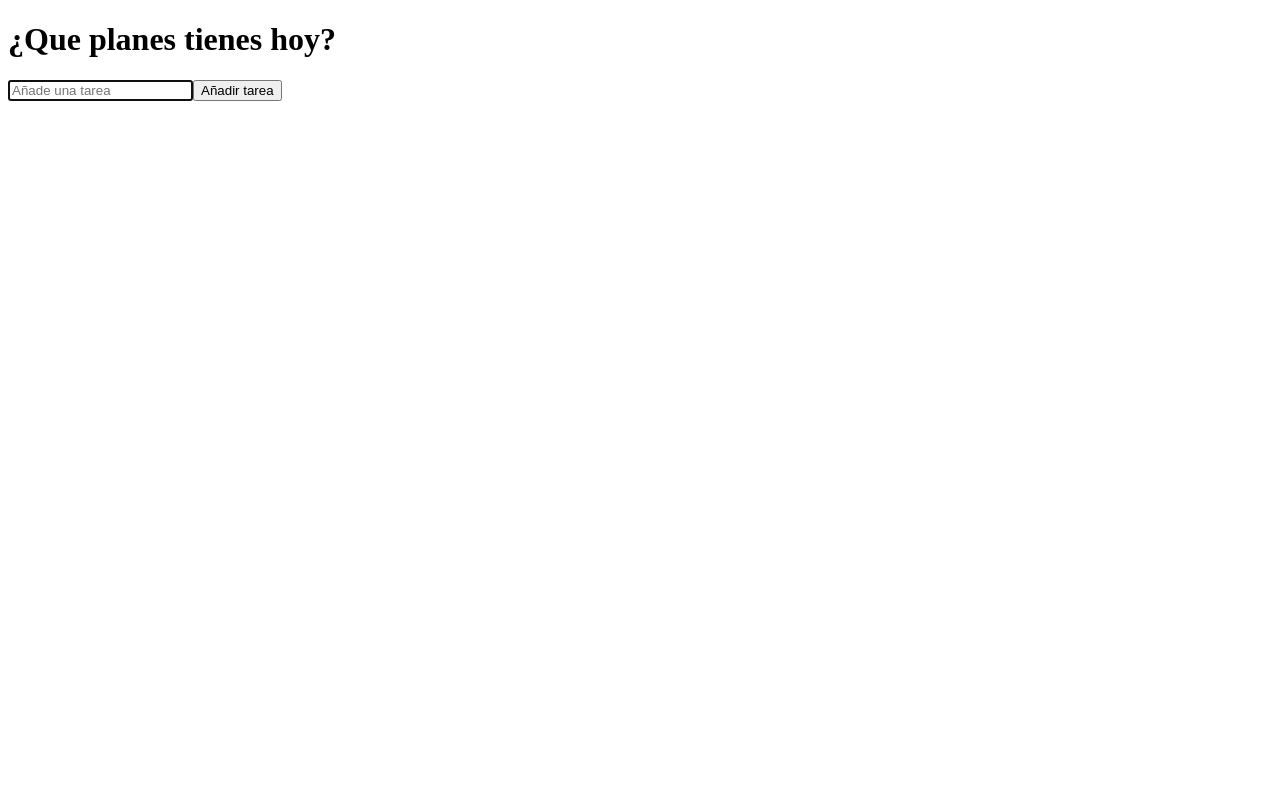
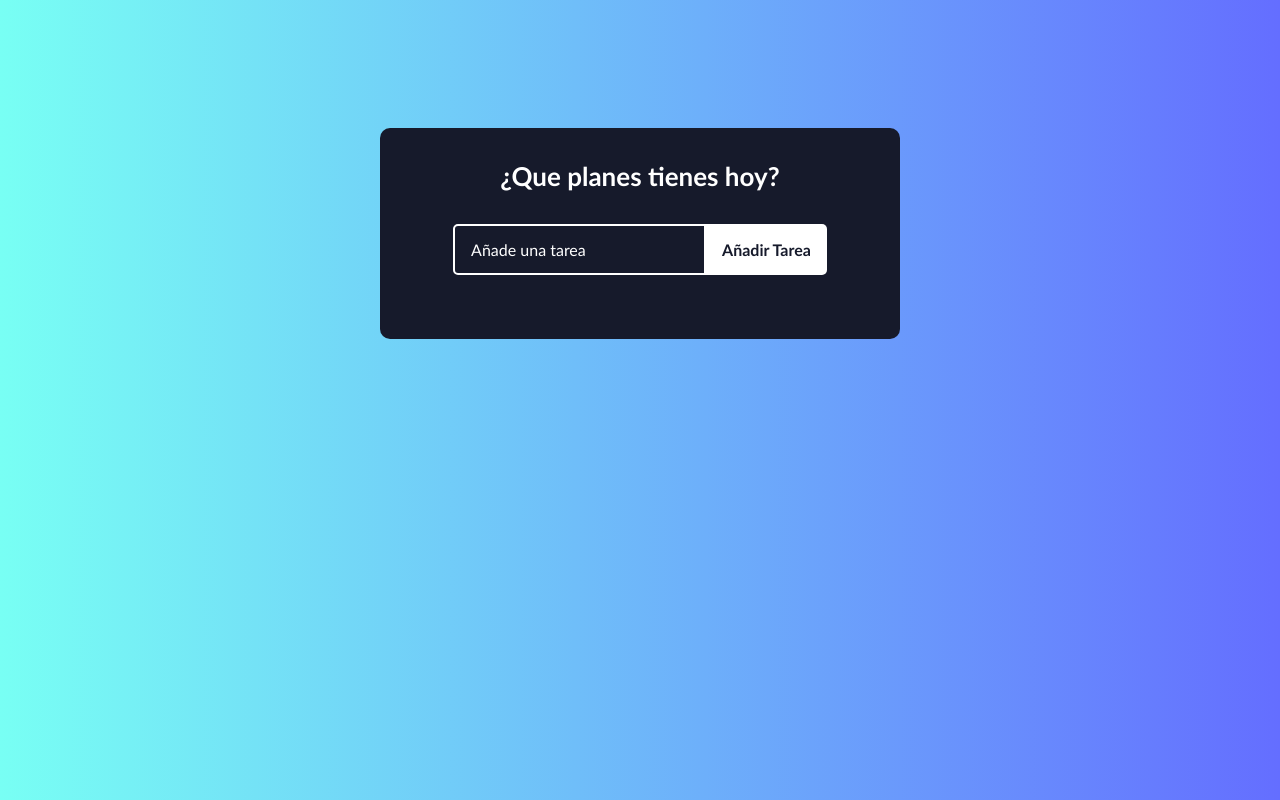
Before and after one commit to gabyballester/todoapp-react., a React (Create React App) app: page / in a window 1280 px wide. Built offline with nearby package versions, Linux system fonts and the light colour scheme.

Commit message:
Apply styles

```diff
--- a/src/App.css
+++ /dev/null
@@ -1,38 +0,0 @@
-.App {
-  text-align: center;
-}
-
-.App-logo {
-  height: 40vmin;
-  pointer-events: none;
-}
-
-@media (prefers-reduced-motion: no-preference) {
-  .App-logo {
-    animation: App-logo-spin infinite 20s linear;
-  }
-}
-
-.App-header {
-  background-color: #282c34;
-  min-height: 100vh;
-  display: flex;
-  flex-direction: column;
-  align-items: center;
-  justify-content: center;
-  font-size: calc(10px + 2vmin);
-  color: white;
-}
-
-.App-link {
-  color: #61dafb;
-}
-
-@keyframes App-logo-spin {
-  from {
-    transform: rotate(0deg);
-  }
-  to {
-    transform: rotate(360deg);
-  }
-}
--- a/src/App.js
+++ b/src/App.js
@@ -1,5 +1,5 @@
 import TodoList from './components/TodoList';
-import './App.css';
+import './App.scss';
 
 function App() {
   return (
--- /dev/null
+++ b/src/App.scss
@@ -0,0 +1,169 @@
+ // --- Variables ---
+ $mainRadius: 10px;
+ $secondRadius: 5px;
+ //----
+ $mediaBreackPoint: 430px;
+ $inputButtonWidth: 320px;
+ //----
+ $mainColor: #161a2b;
+ $lightColor: #e4e4e4;
+ //----
+ $mainFontSize: 26px;
+ $secondFontSize: 16px;
+
+
+ * {
+   box-sizing: border-box;
+   margin: 0;
+   padding: 0;
+   font-family: 'Trebuchet MS', 'Lucida Sans Unicode', 'Lucida Grande',
+     'Lucida Sans', Arial, sans-serif;
+ }
+
+ html {
+   height: 100vh;
+ }
+
+ body {
+   background: linear-gradient(90deg,
+       rgb(120, 255, 244) 0%,
+       rgb(100, 110, 255) 100%);
+ }
+
+ .todo-app {
+   display: flex;
+   flex-direction: column;
+   justify-content: flex-start;
+   max-width: 520px;
+   background: $mainColor;
+   text-align: center;
+   margin: 128px auto;
+   border-radius: $mainRadius;
+   padding-bottom: 32px;
+ }
+
+ h1 {
+   margin: 32px 0;
+   color: #fff;
+   font-size: $mainFontSize;
+ }
+
+ .complete {
+   text-decoration: line-through;
+   opacity: 0.4;
+ }
+
+ .todo-form {
+   margin-bottom: 32px;
+ }
+
+ .todo-input {
+   padding: 14px 32px 14px 16px;
+   border-radius: $secondRadius 0 0 $secondRadius;
+   border: 2px solid white;
+   outline: none;
+   background: transparent;
+   color: #fff;
+   font-size: $secondFontSize;
+
+   @media (max-width: $mediaBreackPoint) {
+     width: 90%;
+     border-radius: $secondRadius $secondRadius 0px 0px;
+   }
+ }
+
+ .todo-input::placeholder {
+   font-size: $secondFontSize;
+   color: white;
+ }
+
+ .todo-button {
+   padding: 16px;
+   border: none;
+   border-radius: 0 $secondRadius $secondRadius 0;
+   cursor: pointer;
+   outline: none;
+   background: white;
+   color: $mainColor;
+   font-size: $secondFontSize;
+   font-weight: 900;
+   text-transform: capitalize;
+
+   @media (max-width: $mediaBreackPoint) {
+     border-radius: 0 0 $secondRadius $secondRadius;
+     align-self: center;
+     display: block;
+     width: 90%;
+     margin: 0 auto;
+   }
+ }
+
+
+
+
+ .todo-input.edit {
+   border: 2px solid #149fff;
+ }
+
+ .todo-button.edit {
+   background: linear-gradient(90deg,
+       rgba(20, 159, 255, 1) 0%,
+       rgba(17, 122, 255, 1) 100%);
+   padding: 16px 22px;
+ }
+
+ .todo-container {
+   display: flex;
+   flex-direction: row;
+   position: relative;
+ }
+
+ .todo-row {
+   display: flex;
+   justify-content: space-between;
+   align-items: center;
+   margin: 4px auto;
+   color: rgb(255, 255, 255);
+   background: linear-gradient(90deg,
+       rgb(255, 129, 40) 0%,
+       rgb(241, 75, 9) 100%);
+
+   padding: 16px;
+   border-radius: $secondRadius;
+   max-width: 90%;
+   font-size: $secondFontSize;
+ }
+
+ .todo-row:nth-child(4n + 1) {
+   background: linear-gradient(90deg,
+       rgb(114, 43, 255) 0%,
+       rgb(74, 0, 121) 100%);
+ }
+
+ .todo-row:nth-child(4n + 2) {
+   background: linear-gradient(90deg,
+       rgb(0, 158, 124) 0%,
+       rgb(0, 102, 54) 100%);
+ }
+
+ .todo-row:nth-child(4n + 3) {
+   background: linear-gradient(90deg,
+       rgb(20, 149, 255) 0%,
+       rgb(11, 75, 158) 100%);
+ }
+
+ .icons {
+   display: flex;
+   align-items: center;
+   font-size: $secondFontSize;
+   cursor: pointer;
+ }
+
+ .delete-icon {
+   margin-right: 5px;
+   color: #fff;
+ }
+
+ .edit-icon {
+   color: #fff;
+ }
```
